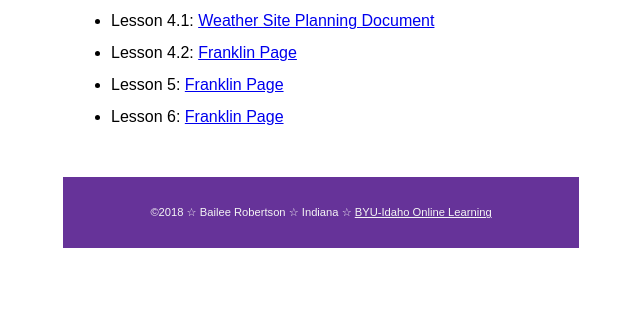
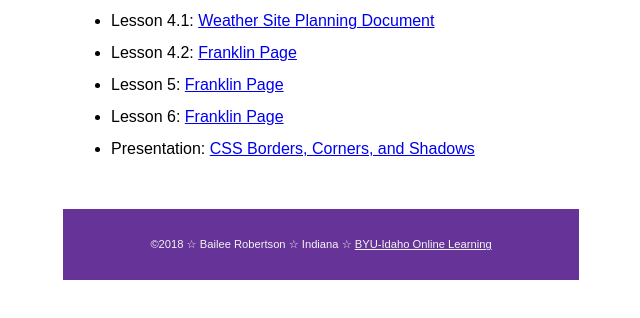
Before and after one commit to BaileeR/baileer.github.io, a plain HTML site: page index.html in a window 1280 px wide. Shown: the part 292-610 px from the top of the page, without its empty margins (319-959 px from the left). Drawn offline with Linux system fonts and the light colour scheme; files that its build step writes are made by us from their sources.

Commit message:
Presentation

```diff
--- a/index.html
+++ b/index.html
@@ -28,6 +28,7 @@
             <li>Lesson 4.2: <a href="assignments/lesson-4/franklin-4.html">Franklin Page</a></li>
             <li>Lesson 5: <a href="assignments/lesson-5/franklin-5.html">Franklin Page</a></li>
             <li>Lesson 6: <a href="assignments/lesson-6/franklin-6.html">Franklin Page</a></li>
+            <li>Presentation: <a href="https://www.youtube.com/watch?v=qMTs4sXW5M8&feature=youtu.be">CSS Borders, Corners, and Shadows</a></li>
         </ul>
     </main>
     <footer>
```
